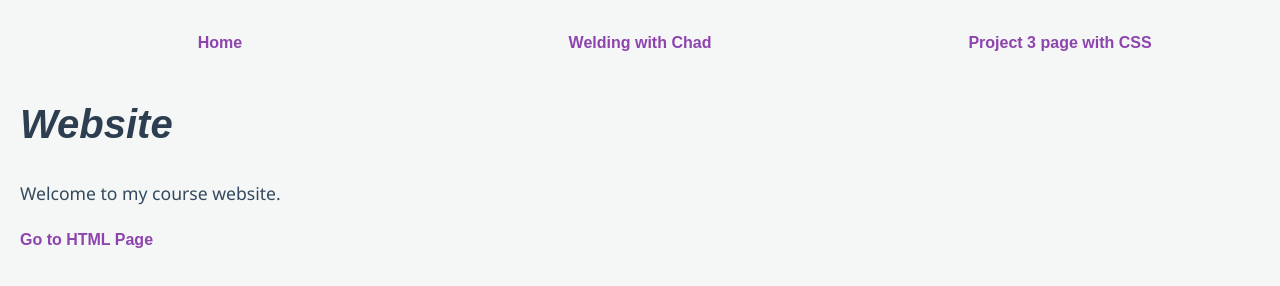
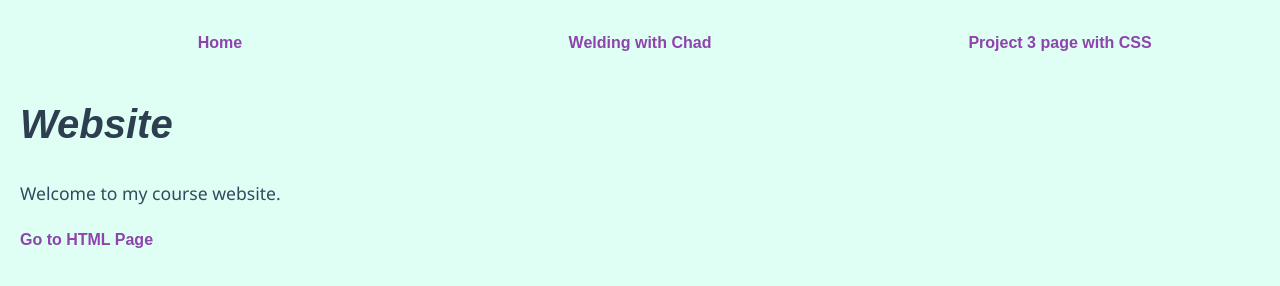
Before and after one commit to HandymanNMSU/chadbarker-web-project, a plain HTML site: page index.html in a window 1280 px wide. Drawn offline with Linux system fonts and the light colour scheme.

Commit message:
Updated Project 3 HTML page to fix formatting issues v6

```diff
--- a/css/styles.css
+++ b/css/styles.css
@@ -1,5 +1,5 @@
 body {
-    background-color: #f4f7f6;
+    background-color: #dffff4;
     margin: 0;
     padding: 20px;
     line-height: 1.6;
```
